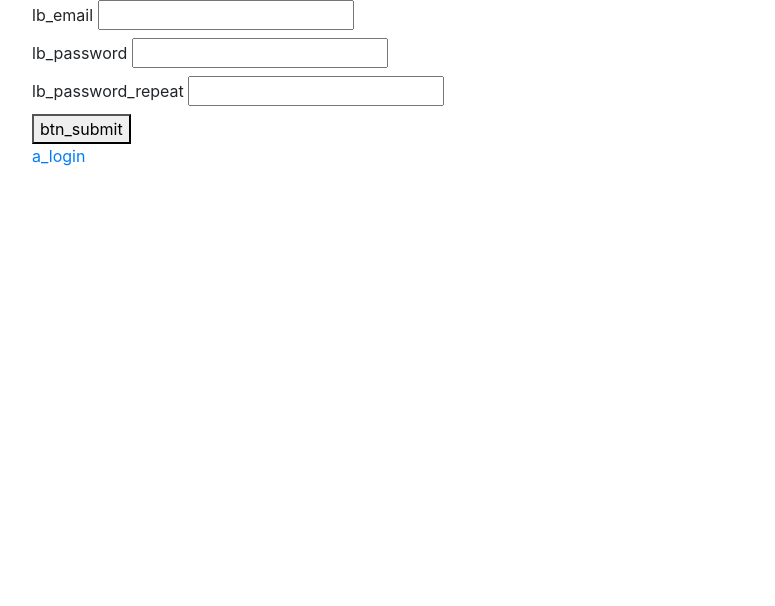
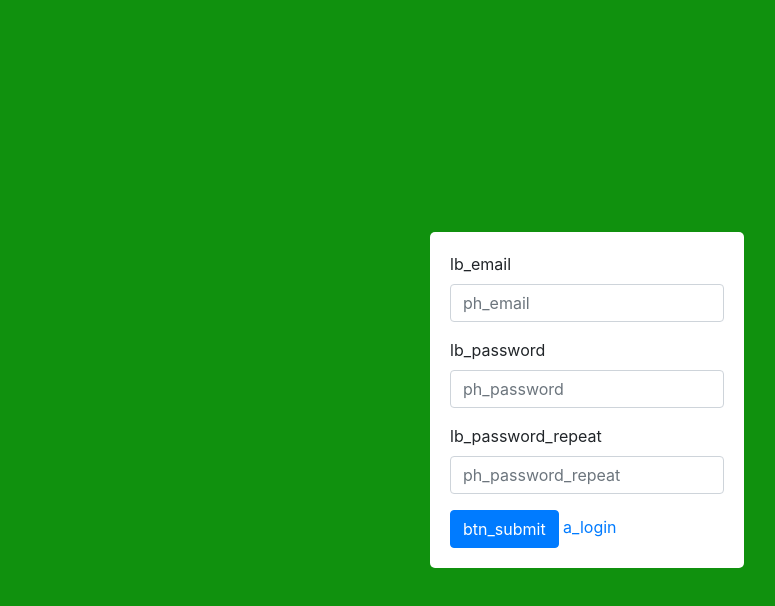
Before and after one commit to aprezcuba24/test_nuxt, a Nuxt app: page /login/register in a window 1280 px wide. Shown: the top 606 px of the page, without its empty margins (53-828 px from the left). Built offline with nearby package versions, Linux system fonts and the light colour scheme; what vue-full-calendar would draw is missing.

Commit message:
Design Login and Register

```diff
--- a/pages/contact/form.vue
+++ b/pages/contact/form.vue
@@ -45,7 +45,7 @@ export default {
       this.$router.replace("/contact");
     }
   }
-};
+}
 </script>
 
 <i18n>
--- a/pages/login/index.vue
+++ b/pages/login/index.vue
@@ -1,24 +1,34 @@
 <template>
-  <div class="container">
-    <form @submit.prevent="submit" action="#">
-      <strong v-show="error">{{ $t('show_error') }}</strong>
-      <div class="item">
-        <label for>
-          {{ $t('lb_email') }}
-          <input v-model="form.email" type="email" />
-        </label>
-      </div>
-      <div class="item">
-        <label for>
-          {{ $t('lb_password') }}
-          <input v-model="form.password" type="password" />
-        </label>
-      </div>
-      <div class="item">
-        <button>{{ $t('btn_submit') }}</button>
-      </div>
-    </form>
-    <nuxt-link to="/login/register">{{ $t('a_register') }}</nuxt-link>
+  <div class="page">
+    <div class="container">
+      <form @submit.prevent="submit" action="#">
+        <strong v-show="error">{{ $t('show_error') }}</strong>
+        <b-form-group id="input-group-1" :label="$t('lb_email')" label-for="input-1">
+          <b-form-input
+            id="input-1"
+            v-model="form.email"
+            :placeholder="$t('ph_email')"
+            type="email"
+            required
+          />
+        </b-form-group>
+        <b-form-group id="input-group-1" :label="$t('lb_password')" label-for="input-1">
+          <b-form-input
+            id="input-1"
+            v-model="form.password"
+            :placeholder="$t('ph_password')"
+            type="password"
+            required
+          />
+        </b-form-group>
+        <b-button type="submit" variant="primary">
+          {{ $t('btn_submit') }}
+        </b-button>
+        <nuxt-link to="/login/register">
+          {{ $t('a_register') }}
+        </nuxt-link>
+      </form>
+    </div>
   </div>
 </template>
 
@@ -56,10 +66,30 @@ export default {
 {
   "en": {
     "lb_email": "Email",
+    "ph_email": "Enter the e-mail",
     "lb_password": "Password",
+    "ph_password": "Enter the password",
     "btn_submit": "Submit",
     "a_register": "Register",
     "show_error": "Password or email incorrect"
   }
 }
 </i18n>
+
+<style scoped>
+.page {
+  background-color: #10910e;
+}
+.container {
+  display: flex;
+  flex-direction: row;
+  justify-content: center;
+  align-items: center;
+  height: 100vh;
+}
+form {
+  background-color: white;
+  padding: 20px;
+  border-radius: 5px;
+}
+</style>
--- a/pages/login/register.vue
+++ b/pages/login/register.vue
@@ -1,66 +1,100 @@
 <template>
-  <div class="container">
-    <form action="#" @submit.prevent="submit">
-      <div class="item">
-        <label for>
-          {{ $t('lb_email') }}
-          <input v-model="form.email" type="email" />
-        </label>
-      </div>
-      <div class="item">
-        <label for>
-          {{ $t('lb_password') }}
-          <input v-model="form.password" type="password" />
-        </label>
-      </div>
-      <div class="item">
-        <label for>
-          {{ $t('lb_password_repeat') }}
-          <input v-model="form.password_repeat" type="password" />
-        </label>
-      </div>
-      <div class="item">
-        <button>{{ $t('btn_submit') }}</button>
-      </div>
-    </form>
-    <nuxt-link to="/login/">{{ $t('a_login') }}</nuxt-link>
+  <div class="page">
+    <div class="container">
+      <form @submit.prevent="submit" action="#">
+        <b-form-group id="input-group-1" :label="$t('lb_email')" label-for="input-1">
+          <b-form-input
+            id="input-1"
+            v-model="form.email"
+            :placeholder="$t('ph_email')"
+            type="email"
+            required
+          />
+        </b-form-group>
+        <b-form-group id="input-group-1" :label="$t('lb_password')" label-for="input-1">
+          <b-form-input
+            id="input-1"
+            v-model="form.password"
+            :placeholder="$t('ph_password')"
+            type="password"
+            required
+          />
+        </b-form-group>
+        <b-form-group id="input-group-1" :label="$t('lb_password_repeat')" label-for="input-1">
+          <b-form-input
+            id="input-1"
+            v-model="form.password_repeat"
+            :placeholder="$t('ph_password_repeat')"
+            type="password"
+            required
+          />
+        </b-form-group>
+        <b-button type="submit" variant="primary">
+          {{ $t('btn_submit') }}
+        </b-button>
+        <nuxt-link to="/login/">
+          {{ $t('a_login') }}
+        </nuxt-link>
+      </form>
+    </div>
   </div>
 </template>
 
 <script>
 export default {
-  layout: "login",
+  layout: 'login',
   data() {
     return {
       form: {
-        email: "",
-        password: "",
-        password_repeat: ""
+        email: '',
+        password: '',
+        password_repeat: ''
       }
-    };
+    }
   },
   methods: {
     async submit() {
       // TODO: I need to validate the two passwords.
-      const form = JSON.parse(JSON.stringify(this.form));
+      const form = JSON.parse(JSON.stringify(this.form))
       if (!form.email) {
-        return;
+        return
       }
-      const data = await this.$store.dispatch("register", form);
-      this.$router.replace("/");
+      await this.$store.dispatch('register', form)
+      this.$router.replace('/')
     }
   }
-};
+}
 </script>
 
 <i18n>
 {
   "en": {
     "lb_email": "Email",
+    "ph_email": "Enter the e-mail",
     "lb_password": "Password",
+    "ph_password": "Enter the password",
     "a_login": "Login",
     "lb_password_repeat": "Password Repeat",
+    "ph_password_repeat": "Repeat the password",
     "btn_submit": "Submit"
   }
 }
 </i18n>
+
+<style scoped>
+.page {
+  background-color: #10910e;
+}
+.container {
+  display: flex;
+  flex-direction: row;
+  justify-content: center;
+  align-items: center;
+  height: 100vh;
+}
+form {
+  background-color: white;
+  padding: 20px;
+  border-radius: 5px;
+}
+</style>
```
